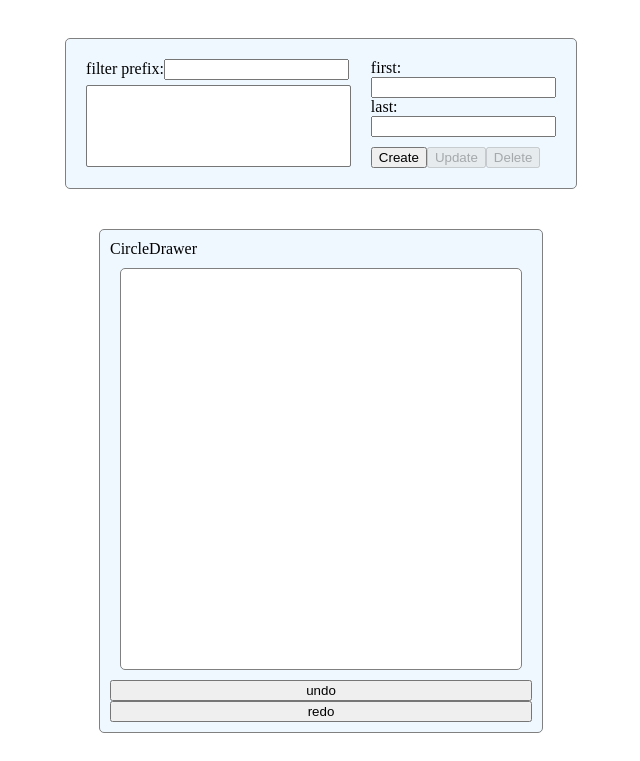
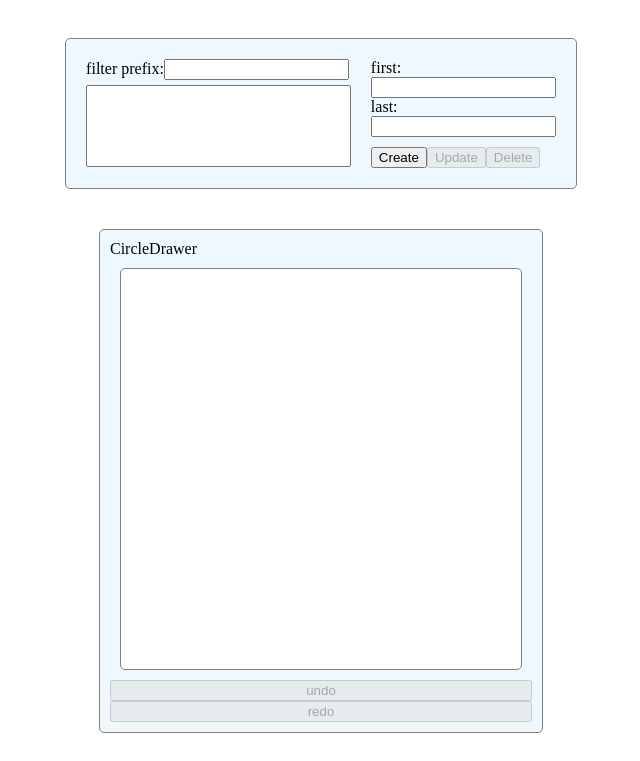
Before and after one commit to DaveMadden/seven-gui-ts, a React (Create React App) app: page / in a window 1280 px wide. Shown: the part 655-1416 px from the top of the page, without its empty margins (319-959 px from the left). Built offline with nearby package versions, Linux system fonts and the light colour scheme.

Commit message:
circle drawer complete

```diff
--- a/src/CircleDrawer.tsx
+++ b/src/CircleDrawer.tsx
@@ -5,27 +5,59 @@ const { v4: uuidv4 } = require('uuid');
 
 const CircleDrawer = () => {
 
-  const [circles, setCircles] = useState<Circle[]>([])
+  const [circles, setCircles] = useState<Circle[]>([]) //the truth
   const [hoverID, setHoverID] = useState<string>("")
   const [showModal, setShowModal] = useState<boolean>(false)
-  const [history, setHistory] = useState<Circle[][]>([])
+  const [history, setHistory] = useState<Circle[][]>([circles]) //the history
 
-    const handleClick = (x:number, y:number) => {
-      if(!hoverID){
-        const returnedCircles = addCircle(x,y);
-        setHistory([...history, returnedCircles])
-      }else{
-        setShowModal(true)
+  const [histI, setHistI] = useState<number>(1) //(negative) index of history to display.
+
+  //HELPER FUNCTIONS
+  const getRads = (arr:Circle[]) => {
+    if(arr.length===0)return 0;
+    return arr.reduce((acc, { r }) => acc + r, 0);
   }
+
+  const truncHist = () =>{
+    const newHist = history.slice(0,history.length-(histI-1))
+    // console.log(newHist)
+    setHistI(1)
+    // setHistory(newHist)
+    return newHist;
   }
 
   const addCircle = (x:number, y:number) => {
     let newCircle: Circle = {key:uuidv4(), x:x, y:y, r:20, fill:"white", stroke:"black", opacity:0.3}
+
+    // if (histI>1){
+    //   console.log("not at last point in history, so should truncate")
+    //   let shortHist = truncHist()
+    //   console.log("histI:", histI, " SHORTHIST:", shortHist)
+    //   setHistory(shortHist);
+    // }
+    // ------these lines are now in truncHist()------
+    // const newHist = history.slice(0,history.length-(histI+1))
+    // console.log(newHist)
+    // setHistory(newHist)
+    // setHistI(1)
+
     const newCircles = [...circles, newCircle]
     setCircles(newCircles)
     return newCircles //return this so i can use this to update history vs relying on state to do that because state is for rendering display, not for driving code
   }
 
+  //EVENT HANDLERS
+  const handleClick = (x:number, y:number) => {
+    if(!hoverID){
+      const fixedHist = histI>1 ? truncHist() : history
+
+      const returnedCircles = addCircle(x,y);
+      setHistory([...fixedHist, returnedCircles])
+      // setHistory([...history, returnedCircles])
+    }else{
+      setShowModal(true)
+    }
+  }
   const handleOver = (key:string) => {
     if(!showModal){
       setHoverID(key)
@@ -39,22 +71,47 @@ const CircleDrawer = () => {
     }
   }
 
-    const getRads = (arr:Circle[]) => {
-      if(arr.length===0)return 0;
-      return arr.reduce((acc, { r }) => acc + r, 0);
+  const canUndo = () => {
+    if (history.length > histI) return true;
+    return false;
   }
 
+  const canRedo = () => {
+    if (histI>1) return true;
+    return false;
+  }
+
+  const handleUndo = () => {
+    // console.log("undo")
+    if (canUndo()){
+      setHistI(histI+1)
+      setCircles(history[history.length-(histI+1)])
+    }
+  }
+  const handleRedo = () => {
+    // console.log("redo")
+    if (canRedo()){
+      setHistI(histI-1)
+      setCircles(history[history.length-(histI-1)])
+    }
+  }
+
+  useEffect(()=>{
+    console.log("histI:",histI)
+  }, [histI])
+
+  //USEEFFECTS
   useEffect(() => {
     //if the modal is on or there is zero history, don't do these things
     if (showModal || history.length===0) return;
-
     handleOff(hoverID)
-
     //if the modal changed things, update history
     if (getRads(circles)!==getRads(history[history.length-1])){
-        setHistory([...history, circles])//when modal closed
+      // let shortHist = truncHist() //get truncated history
+      // setHistory([...shortHist, circles])//when modal closed
+      const fixedHist = histI>1 ? truncHist() : history
+      setHistory([...fixedHist, circles])//when modal closed
     }
-
   }, [showModal])
 
   return (
@@ -90,8 +147,14 @@ const CircleDrawer = () => {
           />
           ):(null)}
           {/* <Modal/> */}
-      <button>undo</button>
-      <button>redo</button>
+      <button
+        disabled={!canUndo()}
+        onClick={()=>handleUndo()}
+      >undo</button>
+      <button
+        disabled={!canRedo()}
+        onClick={()=>handleRedo()}
+      >redo</button>
     </div>
   )
 }
--- a/src/Circle_comps/Modal.tsx
+++ b/src/Circle_comps/Modal.tsx
@@ -22,8 +22,9 @@ const Modal:React.FC<Props> = ({setShowModal, circleID, circles, setCircles}) =>
     },[circleID, circles])
 
     useEffect(() => {
+        //setting radius in circles (&fill to white so history saves correctly)
         setCircles(circles.map((circle)=> (
-            circle.key===circleID?{...circle, r:radius}:circle
+            circle.key===circleID?{...circle, r:radius, fill:"white"}:circle
         )))
     },[radius])
 
```
Also changed, not shown: src/Circle_comps/Circle.tsx (deleted, +0 -9 lines). Lines whose indentation alone changed are shown as unchanged.
